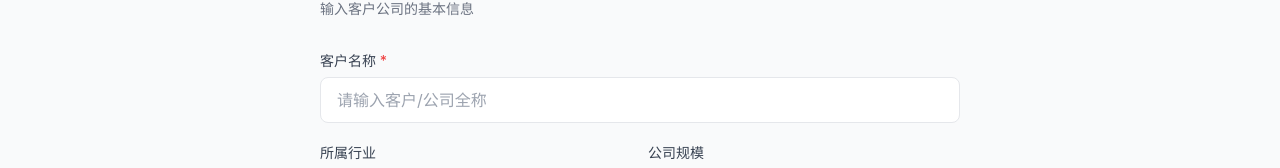
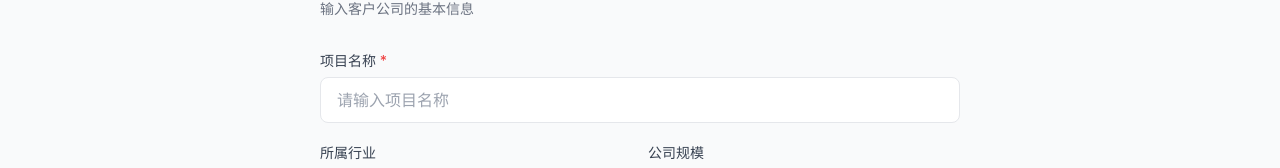
Before and after one commit to GPlanbrand/stratomind, a React (Vite) app: page /projects/workspace/1 in a window 1280 px wide. Shown: the part 278-446 px from the top of the page. Built offline with nearby package versions, Linux system fonts and the light colour scheme.

Commit message:
v1.0.0-锁定版本: 客户名称改为项目名称

```diff
--- a/src/components/ClientInfoStep.tsx
+++ b/src/components/ClientInfoStep.tsx
@@ -28,16 +28,16 @@ const ClientInfoStep: React.FC<Props> = ({ data, onChange }) => {
       </div>
 
       <div className="space-y-4 sm:space-y-5">
-        {/* 客户名称 */}
+        {/* 项目名称 */}
         <div>
           <label className="block text-sm font-medium text-gray-700 mb-1.5">
-            客户名称 <span className="text-red-500">*</span>
+            项目名称 <span className="text-red-500">*</span>
           </label>
           <input
             type="text"
             value={data.companyName || ''}
             onChange={(e) => onChange({ ...data, companyName: e.target.value })}
-            placeholder="请输入客户/公司全称"
+            placeholder="请输入项目名称"
             className="w-full px-3 py-2.5 sm:px-4 sm:py-2.5 border border-gray-200 rounded-lg text-gray-900 text-sm sm:text-base placeholder-gray-400 focus:outline-none focus:ring-2 focus:ring-blue-500 focus:border-transparent bg-white min-h-[44px]"
           />
         </div>
```
